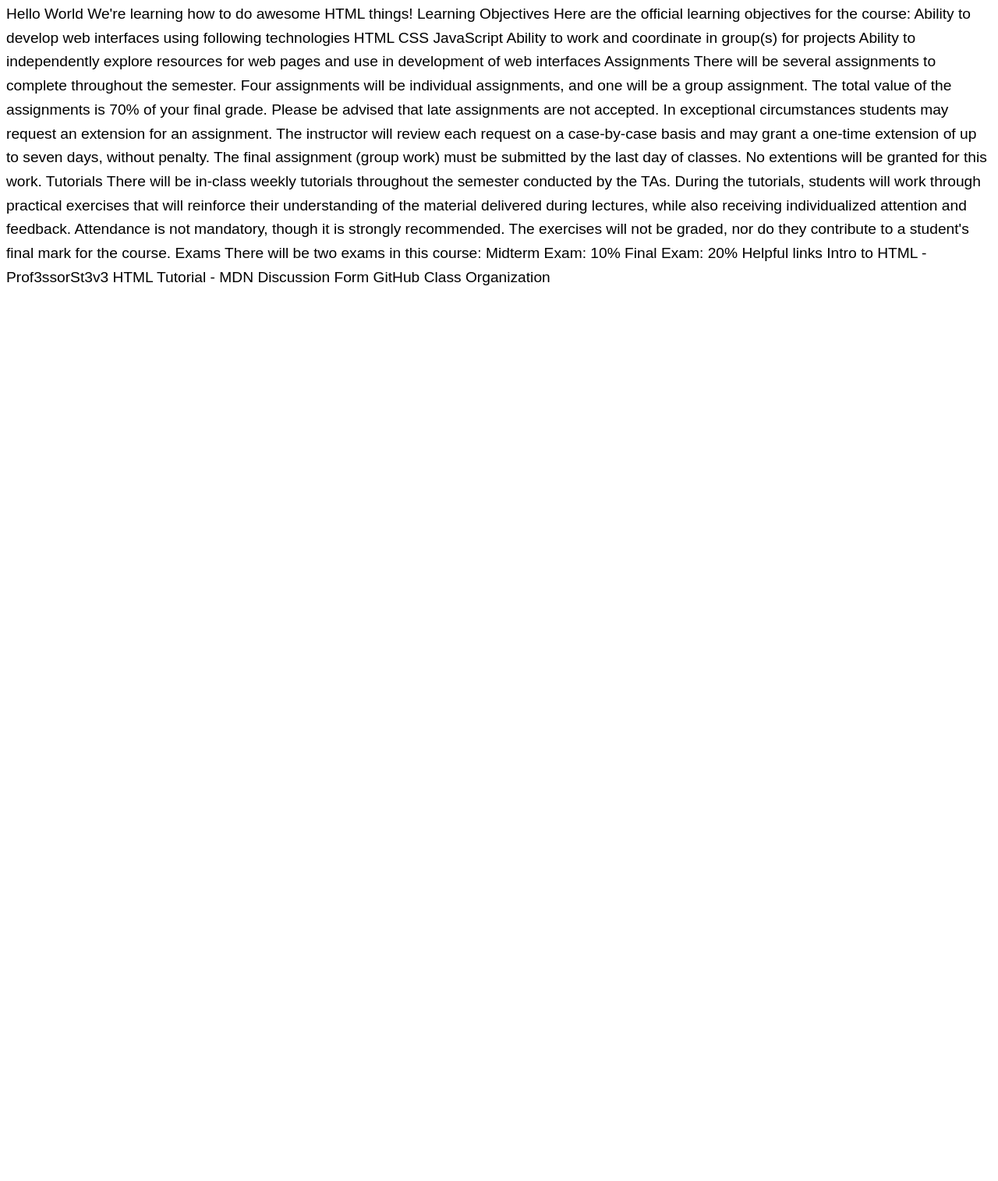
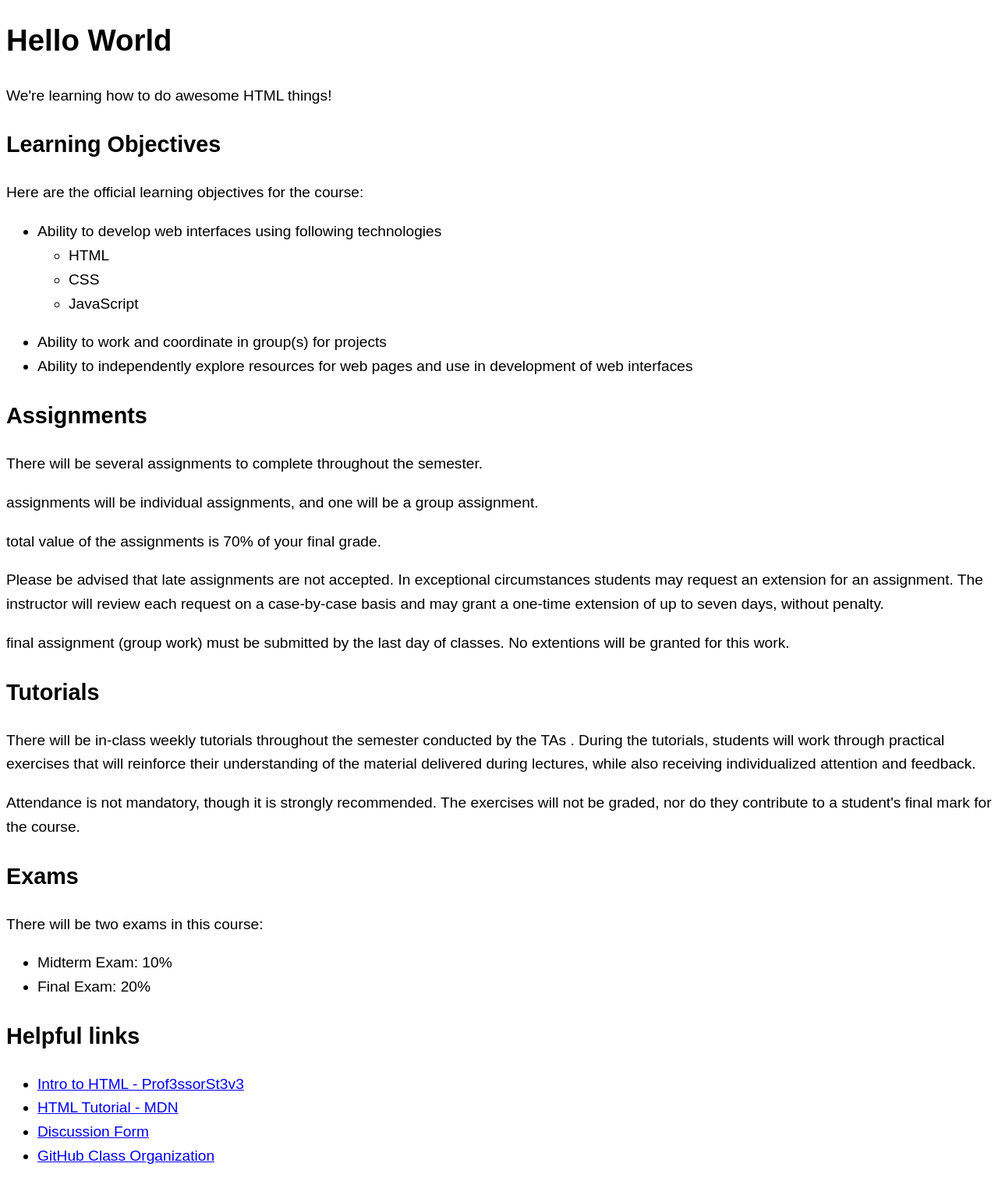
Before and after one commit to irm1005-itec1005-fall-2023/tutorial-exercise-01-Mark-Talbot, a plain HTML site: page index.html in a window 1280 px wide. Shown: the part 5-1520 px from the top of the page at 78% size. Before the commit the page ends 800 px from the top, so only its background shows below. Drawn offline with Linux system fonts and the light colour scheme.

Commit message:
Tutorial 1 complete

```diff
--- a/index.html
+++ b/index.html
@@ -28,103 +28,103 @@
     <!-- You may remove the extra comments when you finish -->
 
     <!-- h1 -->
-    Hello World
+   <h1> Hello World </h1>
 
     <!-- p -->
     <!-- abbr around the word HTML -->
-    We're learning how to do awesome HTML things!
+   <p> We're learning how to do awesome HTML things! </p>
 
     <!-- h2 -->
-    Learning Objectives
+   <h2> Learning Objectives </h2>
 
     <!-- p -->
-    Here are the official learning objectives for the course:
+    <p> Here are the official learning objectives for the course: <p>
 
     <!-- Below are three list items-->
-    Ability to develop web interfaces using following technologies
+    <ul> <li> Ability to develop web interfaces using following technologies </li>
     <!-- Below are three nested list items -->
+    <ul><!-- Nested list item -->
+   <li> HTML </li>
     <!-- Nested list item -->
-    HTML
+   <li> CSS </li>
     <!-- Nested list item -->
-    CSS
-    <!-- Nested list item -->
-    JavaScript
-    <!-- End of nested list items -->
-    <!-- End of the ul -->
+   <li> JavaScript </li>
+   </ul> <!-- End of nested list items -->
+   </ul> <!-- End of the ul -->
     <!-- List item -->
-    Ability to work and coordinate in group(s) for projects
+    <ul><li> Ability to work and coordinate in group(s) for projects </li>
     <!-- List item -->
-    Ability to independently explore resources for web pages and use in
-    development of web interfaces
-    <!-- End of the ul -->
+    <li> Ability to independently explore resources for web pages and use in
+    development of web interfaces </li>
+    </ul> <!-- End of the ul -->
 
     <!-- h2 -->
-    Assignments
+    <h2> Assignments </h2>
 
     <!-- p -->
-    There will be several assignments to complete throughout the semester.
+   <p> There will be several assignments to complete throughout the semester. </p>
 
     <!-- p -->
-    Four assignments will be individual assignments, and one will be a group
-    assignment.
+    </p> assignments will be individual assignments, and one will be a group
+    assignment. </p>
 
     <!-- p -->
-    The total value of the assignments is 70% of your final grade.
+    <p> total value of the assignments is 70% of your final grade. </p>
 
     <!-- p -->
-    Please be advised that late assignments are not accepted. In exceptional
+    <p> Please be advised that late assignments are not accepted. In exceptional
     circumstances students may request an extension for an assignment. The
     instructor will review each request on a case-by-case basis and may grant a
-    one-time extension of up to seven days, without penalty.
+    one-time extension of up to seven days, without penalty. </p>
 
     <!-- p -->
-    The final assignment (group work) must be submitted by the last day of
-    classes. No extentions will be granted for this work.
+    <p> final assignment (group work) must be submitted by the last day of
+    classes. No extentions will be granted for this work. </p>
 
     <!-- h2 -->
-    Tutorials
+    <h2> Tutorials </h2>
 
     <!-- p -->
     <!-- abbr around the word TAs -->
-    There will be in-class weekly tutorials throughout the semester conducted by
-    the TAs. During the tutorials, students will work through practical
+    <p> There will be in-class weekly tutorials throughout the semester conducted by
+    the <abbr> TAs </abbr>. During the tutorials, students will work through practical
     exercises that will reinforce their understanding of the material delivered
-    during lectures, while also receiving individualized attention and feedback.
+    during lectures, while also receiving individualized attention and feedback. </p>
 
     <!-- p -->
-    Attendance is not mandatory, though it is strongly recommended. The
+    <p> Attendance is not mandatory, though it is strongly recommended. The
     exercises will not be graded, nor do they contribute to a student's final
-    mark for the course.
+    mark for the course. </p>
 
     <!-- h2 -->
-    Exams
+    <h2> Exams </h2>
 
     <!-- p -->
-    There will be two exams in this course:
+    <p> There will be two exams in this course: </p>
 
-    <!-- Below are two list items -->
+    <ul> <!-- Below are two list items -->
     <!-- list item -->
-    Midterm Exam: 10%
+    <li> Midterm Exam: 10% </li>
     <!-- list item -->
-    Final Exam: 20%
-    <!-- End of the ul -->
+   <li> Final Exam: 20% </li>
+    </ul> <!-- End of the ul -->
 
     <!-- h2 -->
-    Helpful links
+    <h2> Helpful links </h2>
 
-    <!-- Below are four list items -->
+    <ul> <!-- Below are four list items -->
     <!-- a href="href="https://www.youtube.com/watch?v=KUmuiqV1xME&list=PLyuRouwmQCjncCz8JChyPNRBvm2ONGYa2"  -->
-    Intro to HTML - Prof3ssorSt3v3
+    <li> <a href="https://www.youtube.com/watch?v=KUmuiqV1xME&list=PLyuRouwmQCjncCz8JChyPNRBvm2ONGYa2" >Intro to HTML - Prof3ssorSt3v3 </a> </li>
 
     <!-- a href="https://developer.mozilla.org/en-US/docs/Learn/"HTML -->
-    HTML Tutorial - MDN
+   <li> <a href="https://developer.mozilla.org/en-US/docs/Learn/"> HTML Tutorial - MDN </a> </li>
 
     <!-- a href="https://github.com/orgs/irm1005-itec1005-fall-2023/discussions" -->
-    Discussion Form
+   <li> <a href="https://github.com/orgs/irm1005-itec1005-fall-2023/discussions"> Discussion Form </a> </li>
 
     <!-- a href="https://github.com/irm1005-itec1005-fall-2023" -->
-    GitHub Class Organization
+    <li> <a href="https://github.com/irm1005-itec1005-fall-2023">GitHub Class Organization </a>  </li>
 
-    <!-- End of the ul -->
+    </ul><!-- End of the ul -->
   </body>
 </html>
```
